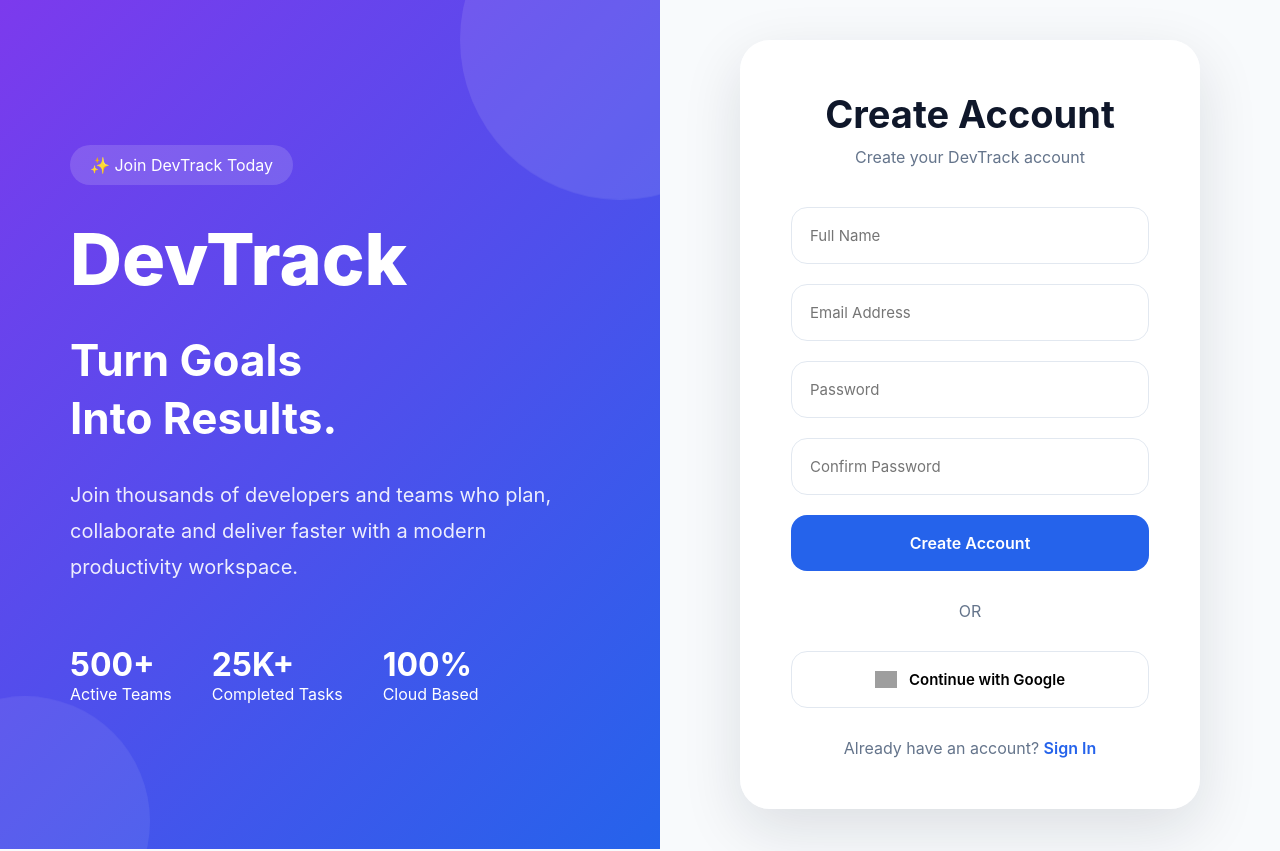
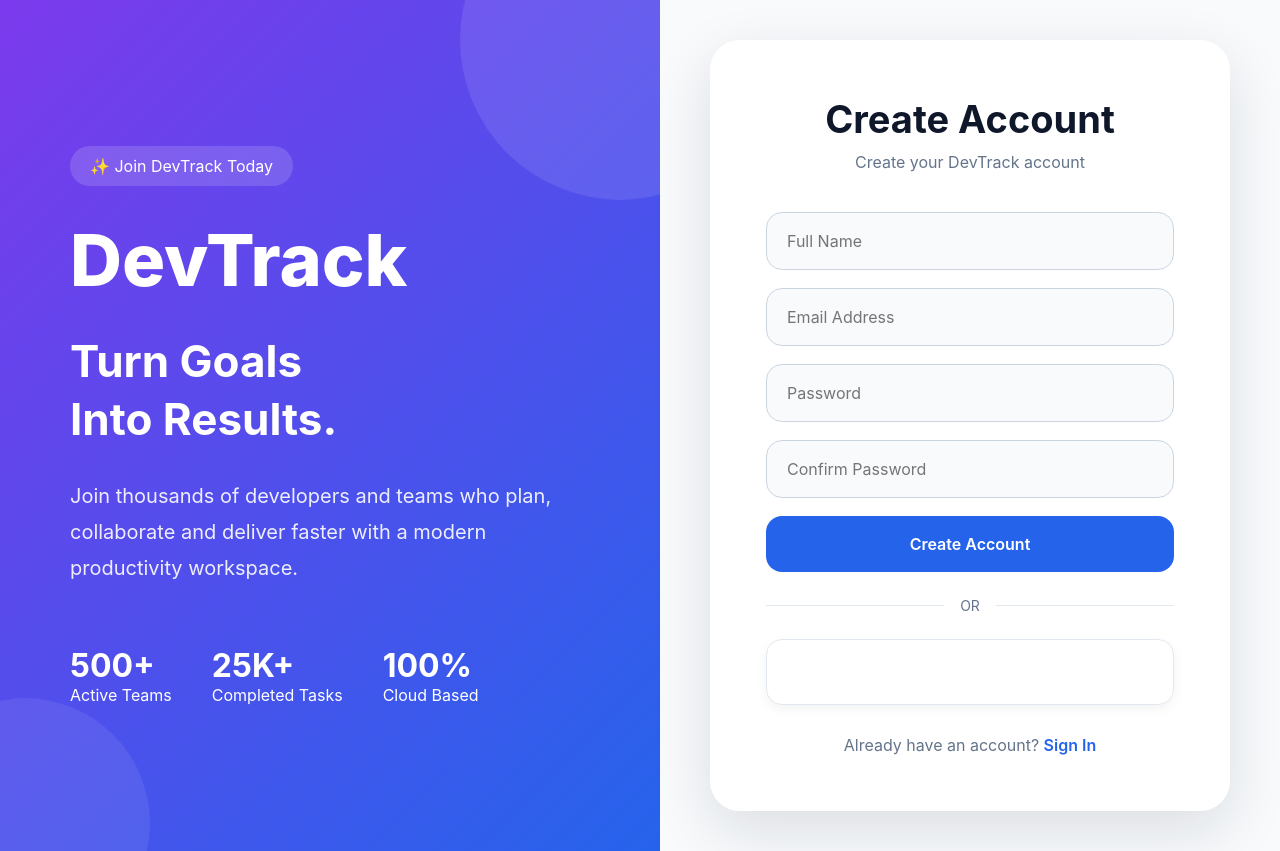
Before and after one commit to Hari-0509/DevTrack, a React app in the folder frontend/: page /register in a window 1280 px wide. Built offline with nearby package versions, Linux system fonts and the light colour scheme; grey boxes are pictures that could not be loaded; the HTML template or start-up script is replaced by a standard one.

Commit message:
changes were done in backend

```diff
--- a/frontend/src/pages/Login.jsx
+++ b/frontend/src/pages/Login.jsx
@@ -223,7 +223,7 @@ function Login() {
               "blur(20px)",
             border:
               "1px solid rgba(255,255,255,0.3)",
-            padding: "50px",
+            padding: "55px",
             borderRadius:
               "30px",
             boxShadow:
@@ -301,20 +301,35 @@ function Login() {
           <div
   style={{
     display: "flex",
-    justifyContent:
-      "center"
+    justifyContent: "center",
+    marginTop: "10px",
   }}
 >
-  <GoogleLogin
-    onSuccess={
-      handleGoogleLogin
-    }
+  <div
+    style={{
+      width: "100%",
+      display: "flex",
+      justifyContent: "center",
+      padding: "12px",
+      border: "1px solid #E2E8F0",
+      borderRadius: "16px",
+      background: "#FFFFFF",
+      boxShadow:
+        "0 4px 12px rgba(0,0,0,0.05)",
+    }}
+  >
+    <GoogleLogin
+    theme="filled_blue"
+    size="large"
+    shape="pill"
+    text="continue_with"
+    width="320"
+    onSuccess={handleGoogleLogin}
     onError={() =>
-      alert(
-        "Google Login Failed"
-      )
+      alert("Google Login Failed")
     }
   />
+</div>
 </div>
 
           <p
@@ -346,24 +361,28 @@ function Login() {
 
 const inputStyle = {
   width: "100%",
-  padding: "18px",
-  marginBottom: "20px",
+  padding: "18px 20px",
+  marginBottom: "18px",
   borderRadius: "16px",
-  border: "1px solid #E2E8F0",
-  fontSize: "15px",
+  border: "1px solid #CBD5E1",
+  background: "#F8FAFC",
+  fontSize: "16px",
   outline: "none",
+  boxSizing: "border-box",
 };
 
 const buttonStyle = {
   width: "100%",
   padding: "18px",
-  background: "#2563EB",
+  background:
+    "linear-gradient(135deg,#2563EB,#4F46E5)",
   color: "white",
   border: "none",
   borderRadius: "16px",
   fontSize: "16px",
-  fontWeight: "600",
+  fontWeight: "700",
   cursor: "pointer",
+  transition: "all 0.3s ease",
 };
 
 const googleButton = {
--- a/frontend/src/pages/Register.jsx
+++ b/frontend/src/pages/Register.jsx
@@ -1,6 +1,7 @@
 import { useState } from "react";
 import { Link, useNavigate } from "react-router-dom";
 import api from "../services/api";
+import { GoogleLogin } from "@react-oauth/google";
 
 function Register() {
   const navigate = useNavigate();
@@ -53,6 +54,37 @@ function Register() {
       }
     };
 
+   const handleGoogleSuccess =
+  async (
+    credentialResponse
+  ) => {
+    try {
+
+      const response =
+        await api.post(
+          "/google-login",
+          {
+            token:
+              credentialResponse
+                .credential
+          }
+        );
+
+      localStorage.setItem(
+        "token",
+        response.data.token
+      );
+
+      navigate("/");
+    }
+    catch (error) {
+      console.log(error);
+
+      alert(
+        "Google Register Failed"
+      );
+    }
+};
   return (
     <div
       style={{
@@ -230,7 +262,7 @@ function Register() {
       >
         <div
           style={{
-            width: "460px",
+            width: "520px",
             background:
               "rgba(255,255,255,0.9)",
             backdropFilter:
@@ -238,7 +270,7 @@ function Register() {
             border:
               "1px solid rgba(255,255,255,0.3)",
             padding:
-              "50px",
+              "55px",
             borderRadius:
               "30px",
             boxShadow:
@@ -342,31 +374,74 @@ function Register() {
 
           <div
   style={{
-              textAlign:
-                "center",
-              margin:
-                "30px 0",
-              color:
-                "#64748B",
+    textAlign: "center",
+    marginTop: "25px",
+  }}
+>
+  <div
+    style={{
+      display: "flex",
+      alignItems: "center",
+      marginBottom: "25px",
+    }}
+  >
+    <div
+      style={{
+        flex: 1,
+        height: "1px",
+        background: "#E2E8F0",
+      }}
+    />
+
+    <span
+      style={{
+        margin: "0 16px",
+        color: "#64748B",
+        fontSize: "14px",
       }}
     >
       OR
+    </span>
+
+    <div
+      style={{
+        flex: 1,
+        height: "1px",
+        background: "#E2E8F0",
+      }}
+    />
   </div>
 
-          <button
-            style={
-              googleButton
+  <div
+    style={{
+      display: "flex",
+      justifyContent: "center",
+      padding: "12px",
+      border: "1px solid #E2E8F0",
+      borderRadius: "16px",
+      background: "#FFFFFF",
+      boxShadow:
+        "0 4px 12px rgba(0,0,0,0.05)",
+    }}
+  >
+    <GoogleLogin
+      theme="outline"
+      size="large"
+      shape="pill"
+      text="continue_with"
+      width="360"
+      onSuccess={
+        handleGoogleSuccess
       }
-          >
-            <img
-              src="https://www.gstatic.com/firebasejs/ui/2.0.0/images/auth/google.svg"
-              width="22"
-              alt="google"
+      onError={() =>
+        console.log(
+          "Google Register Failed"
+        )
+      }
     />
+  </div>
+</div>
 
-            Continue with
-            Google
-          </button>
 
           <p
             style={{
@@ -400,13 +475,14 @@ function Register() {
 
 const inputStyle = {
   width: "100%",
-  padding: "18px",
-  marginBottom: "20px",
+  padding: "18px 20px",
+  marginBottom: "18px",
   borderRadius: "16px",
-  border:
-    "1px solid #E2E8F0",
-  fontSize: "15px",
+  border: "1px solid #CBD5E1",
+  background: "#F8FAFC",
+  fontSize: "16px",
   outline: "none",
+  boxSizing: "border-box",
 };
 
 const buttonStyle = {
```
Also changed, not shown: 2 other files (tests, documents, lock files or other folders). Lines whose indentation alone changed are shown as unchanged.
